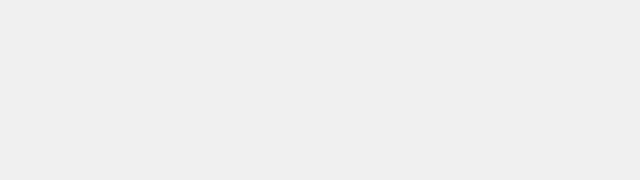
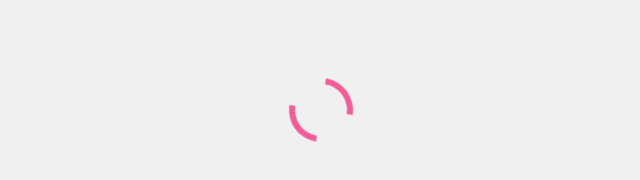
Before and after one commit to MaraScampini/Weather-App-React, a React (Create React App) app: page /dashboard in a window 1280 px wide. Shown: the part 290-470 px from the top of the page, without its empty margins (319-959 px from the left). Built offline with nearby package versions, Linux system fonts and the light colour scheme.

Commit message:
[Feat] Add spinner CSS

```diff
--- a/src/App.css
+++ b/src/App.css
@@ -58,3 +58,30 @@ box-shadow: rgba(0, 0, 0, 0.16) 0px 3px 6px, rgba(0, 0, 0, 0.23) 0px 3px 6px;
 #cityButton:not([disabled]):hover {
   box-shadow: 0 0 .25rem rgba(0, 0, 0, 0.5), -.125rem -.125rem 1rem rgba(239, 71, 101, 0.5), .125rem .125rem 1rem rgba(255, 154, 90, 0.5);
 }
+
+/* SPINNER */
+
+.lds-dual-ring {
+  display: inline-block;
+  width: 80px;
+  height: 80px;
+}
+.lds-dual-ring:after {
+  content: " ";
+  display: block;
+  width: 64px;
+  height: 64px;
+  margin: 8px;
+  border-radius: 50%;
+  border: 6px solid #f15d96;
+  border-color: #f15d96 transparent #f15d96 transparent;
+  animation: lds-dual-ring 1.2s linear infinite;
+}
+@keyframes lds-dual-ring {
+  0% {
+    transform: rotate(0deg);
+  }
+  100% {
+    transform: rotate(360deg);
+  }
+}
```
